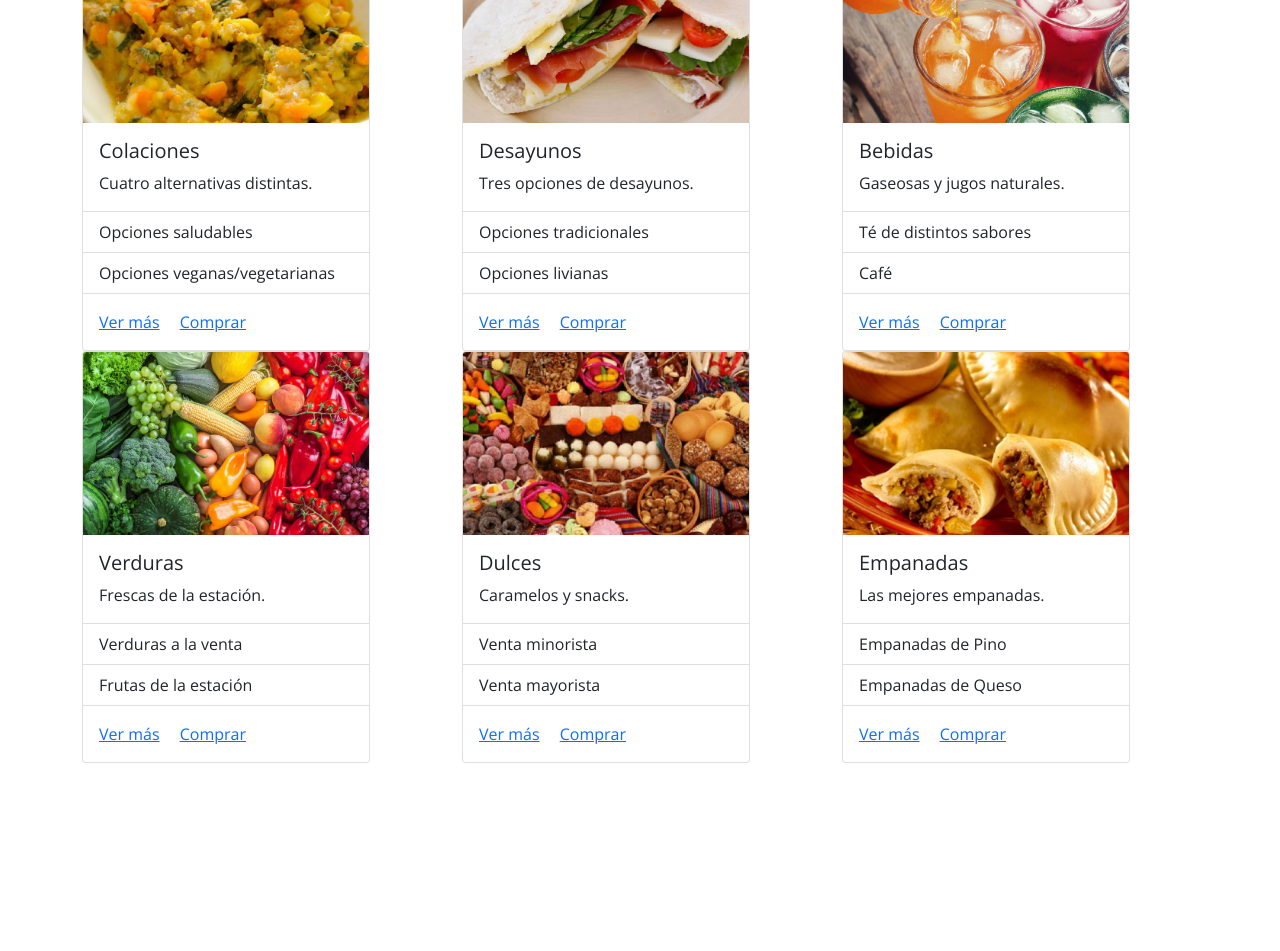
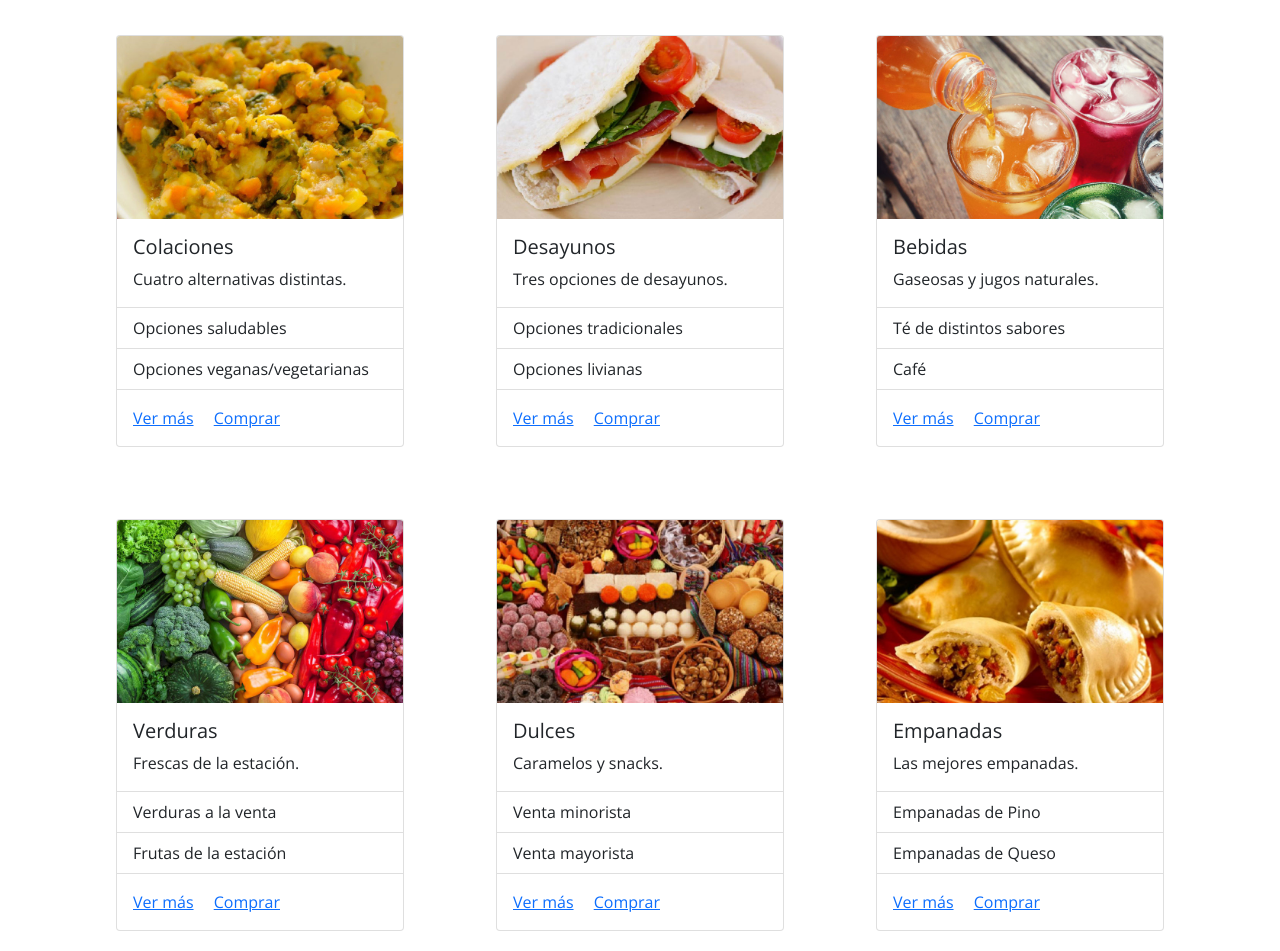
Before and after one commit to marinijilla/Desafio_Zuricata, a plain HTML site: page index.html in a window 1280 px wide. Shown: the part 217-1168 px from the top of the page. Before the commit the page ends 980 px from the top, so only its background shows below. Drawn offline with nearby package versions, Linux system fonts and the light colour scheme.

Commit message:
[ADD] Padding de contenido

```diff
--- a/index.html
+++ b/index.html
@@ -42,15 +42,15 @@
     </header>
     <div class="container">
       <section>
-      <div class="row">
-        <h1>Nuestros Productos</h1>
+      <div class="row text-center pt-5 pb-4">
+        <h1 >Nuestros Productos</h1>
       </div>
     </section>
         <section>
           <!-- Tarjetas -->
           <div class="row">
-            <div class="col">
-              <div class="card" style="width: 18rem;">
+            <div class="col pb-5 pt-4">
+              <div class="card mx-auto" style="width: 18rem;">
                 <img src="./assets/img/colaciones.jpg" class="card-img-top"/>
                 <div class="card-body">
                   <h5 class="card-title">Colaciones</h5>
@@ -66,8 +66,8 @@
                 </div>
               </div>
             </div>
-            <div class="col">
-              <div class="card" style="width: 18rem;">
+            <div class="col  pb-5 pt-4">
+              <div class="card mx-auto" style="width: 18rem;">
                 <img src="./assets/img/desayunos.jpg" class="card-img-top"/>
                 <div class="card-body">
                   <h5 class="card-title">Desayunos</h5>
@@ -83,8 +83,8 @@
                 </div>
               </div>
             </div>
-            <div class="col">
-              <div class="card" style="width: 18rem;">
+            <div class="col  pb-5 pt-4">
+              <div class="card mx-auto" style="width: 18rem;">
                 <img src="./assets/img/bebidas.jpg" class="card-img-top"/>
                 <div class="card-body">
                   <h5 class="card-title">Bebidas</h5>
@@ -102,8 +102,8 @@
             </div>
           </div>
           <div class="row">
-            <div class="col">
-              <div class="card" style="width: 18rem;">
+            <div class="col pb-5 pt-4">
+              <div class="card mx-auto" style="width: 18rem;">
                 <img src="./assets/img/verduras.jpg" class="card-img-top"/>
                 <div class="card-body">
                   <h5 class="card-title">Verduras</h5>
@@ -119,8 +119,8 @@
                 </div>
               </div>
             </div>
-            <div class="col">
-              <div class="card" style="width: 18rem;">
+            <div class="col pb-5 pt-4">
+              <div class="card mx-auto" style="width: 18rem;">
                 <img src="./assets/img/dulces.jpg" class="card-img-top"/>
                 <div class="card-body">
                   <h5 class="card-title">Dulces</h5>
@@ -136,8 +136,8 @@
                 </div>
               </div>
             </div>
-            <div class="col">
-              <div class="card" style="width: 18rem;">
+            <div class="col pb-5 pt-4">
+              <div class="card mx-auto" style="width: 18rem;">
                 <img src="./assets/img/empanadas.jpg" class="card-img-top"/>
                 <div class="card-body">
                   <h5 class="card-title">Empanadas</h5>
```
